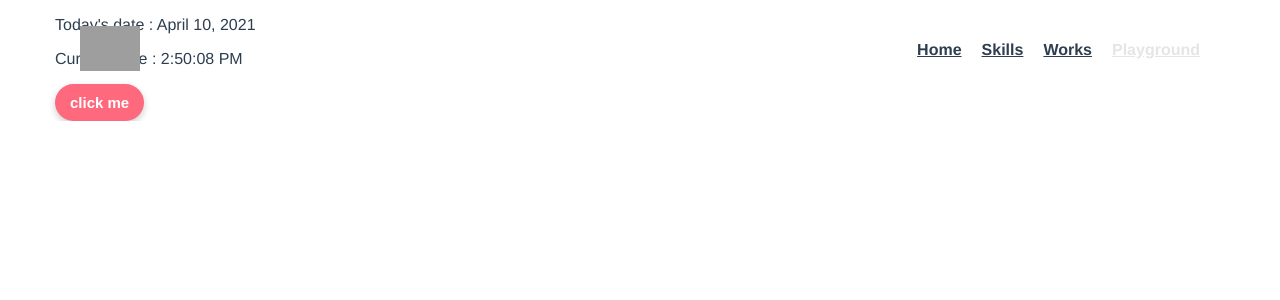
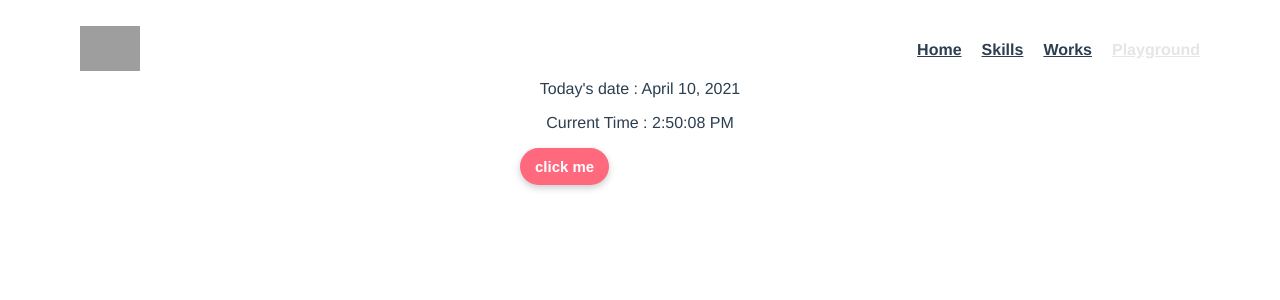
Before and after one commit to komurananami/komurananami.github.io, a Vue app: page /playground in a window 1280 px wide. Shown: the top 300 px of the page. Built offline with nearby package versions, Linux system fonts and the light colour scheme; grey boxes are pictures that could not be loaded.

Commit message:
smallfix

```diff
--- a/src/views/Playground.vue
+++ b/src/views/Playground.vue
@@ -1,9 +1,9 @@
 <template>
-  <div class="container">
+  <div class="con">
     <Dayjs />
-  </div>
-  <div class="container">
-    <Btn msg="click me" hello />
+    <div class="btn">
+      <Btn msg="click me" hello />
+    </div>
   </div>
 </template>
 
@@ -16,3 +16,22 @@ export default defineComponent({
   components: { Dayjs, Btn },
 });
 </script>
+
+<style lang="scss" scoped>
+.con {
+  text-align: center;
+  width: 1000px;
+  margin: 80px auto;
+  @media screen and (max-width: 1200px) {
+    width: 700px;
+  }
+  @media screen and (max-width: 768px) {
+    width: 500px;
+  }
+}
+
+.btn {
+  width: 240px;
+  margin: 0 auto;
+}
+</style>
--- a/src/views/Skills.vue
+++ b/src/views/Skills.vue
@@ -1,5 +1,5 @@
 <template>
-  <div class="container">
+  <div class="container" style="margin-top: 80px">
     <h1>This is a skills page</h1>
     <h1>coming soon...</h1>
   </div>
--- a/src/views/Works.vue
+++ b/src/views/Works.vue
@@ -1,5 +1,5 @@
 <template>
-  <div class="container">
+  <div class="container" style="margin-top: 80px">
     <h1>This is a works page</h1>
     <h1>coming soon...</h1>
   </div>
```
